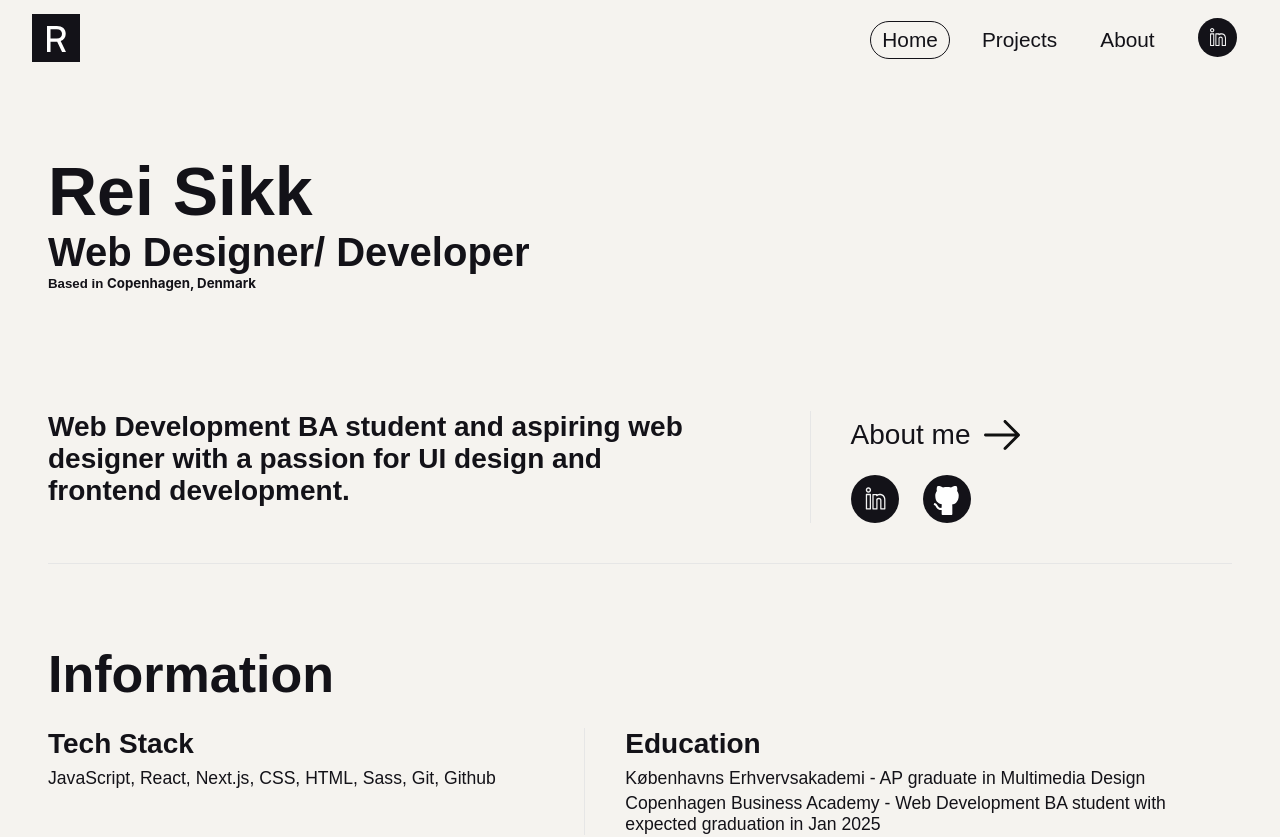
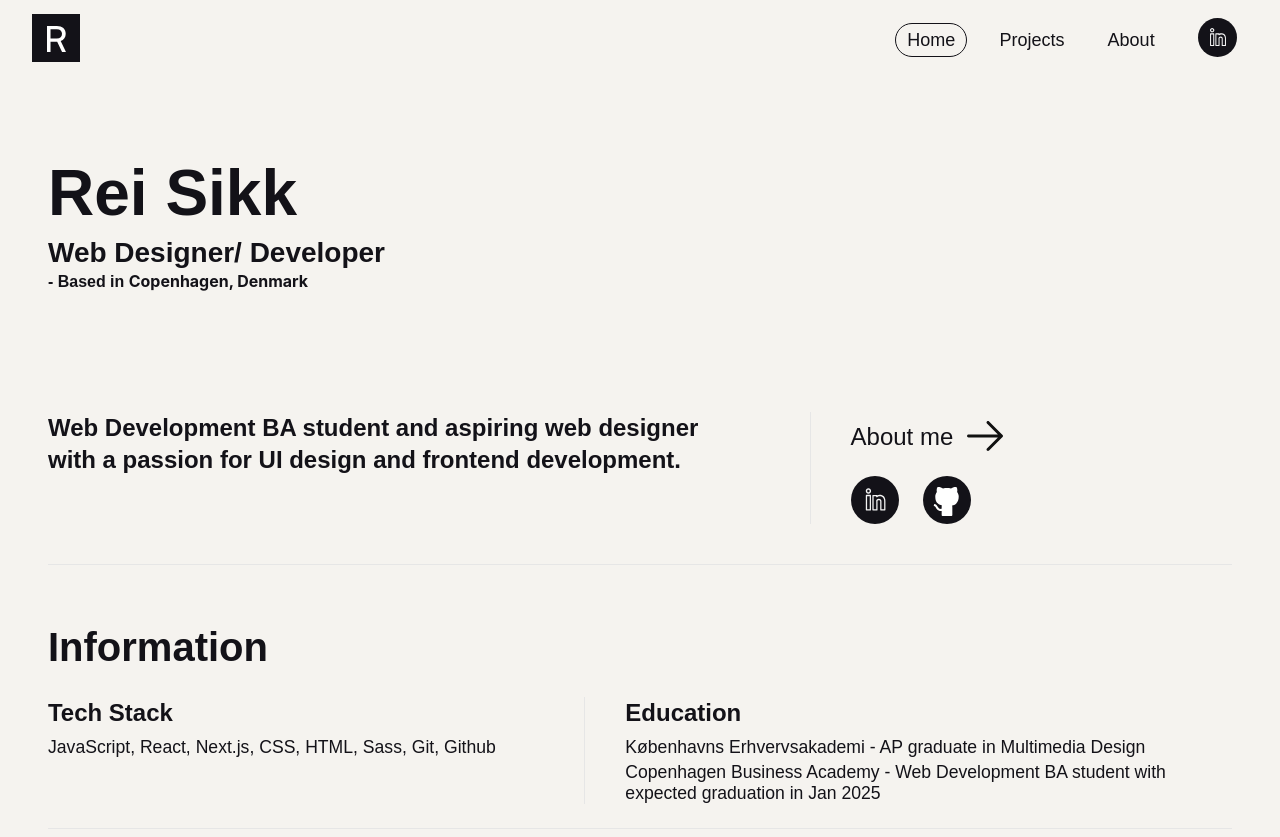
Before and after one commit to ReiSikk/portfolio, a React (Vite) app: page / in a window 1280 px wide. Shown: the top 837 px of the page. Built offline with nearby package versions, Linux system fonts and the light colour scheme; a web font is replaced by a local one.

Commit message:
typograhpy update

```diff
--- a/src/Pages/HomePage.jsx
+++ b/src/Pages/HomePage.jsx
@@ -14,7 +14,7 @@ function HomePage() {
             <div className="hero-text">
                 <h1>Rei Sikk</h1>
                 <h2 className="h3-style">Web Designer/ Developer</h2>
-                <h5>Based in <span className="hover-den">Copenhagen, Denmark</span></h5>
+                <h5>- Based in <span className="hover-den">Copenhagen, Denmark</span></h5>
             </div>
         </div>
     </header>
--- a/src/sass/base/_basic-styling.scss
+++ b/src/sass/base/_basic-styling.scss
@@ -43,28 +43,48 @@
     font-family: $h1-font;
   }
   h1 {
-    font-size: clamp(3rem, 2.5015rem + 2.454vw, 4.25rem);
+    /* font-size: clamp(3rem, 2.5015rem + 2.454vw, 4.25rem); */
+    font-size: clamp(3rem, 1.675vw + 2.66rem, 4rem);
+    line-height: clamp(4.5rem, 1.173vw + 4.262rem, 5.2rem);
   }
   .h1-style {
-    font-size: clamp(3rem, 2.5015rem + 2.454vw, 4.25rem);
+    /* font-size: clamp(3rem, 2.5015rem + 2.454vw, 4.25rem); */
+    font-size: clamp(3rem, 1.675vw + 2.66rem, 4rem);
+
   }
   h2 {
-    font-size: clamp(2.5rem, 1.9545rem + 1.8182vw, 3.25rem)
+    /* font-size: clamp(2.5rem, 1.9545rem + 1.8182vw, 3.25rem) */
+    font-size: clamp(1.85rem, 1.089vw + 1.629rem, 2.5rem);
+    line-height: clamp(2.775rem, 0.796vw + 2.613rem, 3.25rem);
   }
   .h2-style {
-    font-size: clamp(2.5rem, 1.9545rem + 1.8182vw, 3.25rem)
+   /*  font-size: clamp(2.5rem, 1.9545rem + 1.8182vw, 3.25rem) */
+    font-size: clamp(1.85rem, 1.089vw + 1.629rem, 2.5rem);
+    line-height: clamp(2.775rem, 0.796vw + 2.613rem, 3.25rem);
   }
   h3 {
-    font-size: clamp(2rem, 1.6364rem + 1.2121vw, 2.5rem);
+    /* font-size: clamp(2rem, 1.6364rem + 1.2121vw, 2.5rem); */
+    font-size: clamp(1.375rem, 0.628vw + 1.247rem, 1.75rem);
+    line-height: clamp(2.063rem, 0.356vw + 1.99rem, 2.275rem);
   }
   .h3-style {
-    font-size: clamp(2rem, 1.6364rem + 1.2121vw, 2.5rem);
+    /* font-size: clamp(2rem, 1.6364rem + 1.2121vw, 2.5rem); */
+    font-size: clamp(1.375rem, 0.628vw + 1.247rem, 1.75rem);
+    line-height: clamp(2.063rem, 0.356vw + 1.99rem, 2.275rem);
   }
   h4 {
-    font-size: clamp(1.5rem, 1.3182rem + 0.6061vw, 1.75rem)
+    /* font-size: clamp(1.5rem, 1.3182rem + 0.6061vw, 1.75rem) */
+    font-size: clamp(1.125rem, 0.628vw + 0.997rem, 1.5rem);
+    line-height: clamp(1.688rem, 0.44vw + 1.598rem, 1.95rem);
   }
   .h4-style {
-    font-size: clamp(1.5rem, 1.3182rem + 0.6061vw, 1.75rem)
+    /* font-size: clamp(1.5rem, 1.3182rem + 0.6061vw, 1.75rem) */
+    font-size: clamp(1.125rem, 0.628vw + 0.997rem, 1.5rem);
+    line-height: clamp(1.688rem, 0.44vw + 1.598rem, 1.95rem);
+  }
+  h5 {
+    font-size: clamp(0.875rem, 0.209vw + 0.832rem, 1rem);
+    line-height: clamp(1.3rem, -0.021vw + 1.317rem, 1.313rem);
   }
    a {
     font-family: $h1-font;
--- a/src/sass/components/_nav-styling.scss
+++ b/src/sass/components/_nav-styling.scss
@@ -29,7 +29,7 @@
         border-radius: 100px;
         transition: all 0.15s ease;
         a {
-            font-size: 1.3rem;
+            font-size: 1.125rem;
         }
 
     }
--- a/src/sass/pages/_home-page.scss
+++ b/src/sass/pages/_home-page.scss
@@ -125,7 +125,7 @@ h1 {
 
 
   .information-section {
-    padding: 5rem 0rem;
+    padding: 3.5rem 0rem 5rem 0rem;
     h4 {
         padding-bottom: 0.5rem;
     }
```
